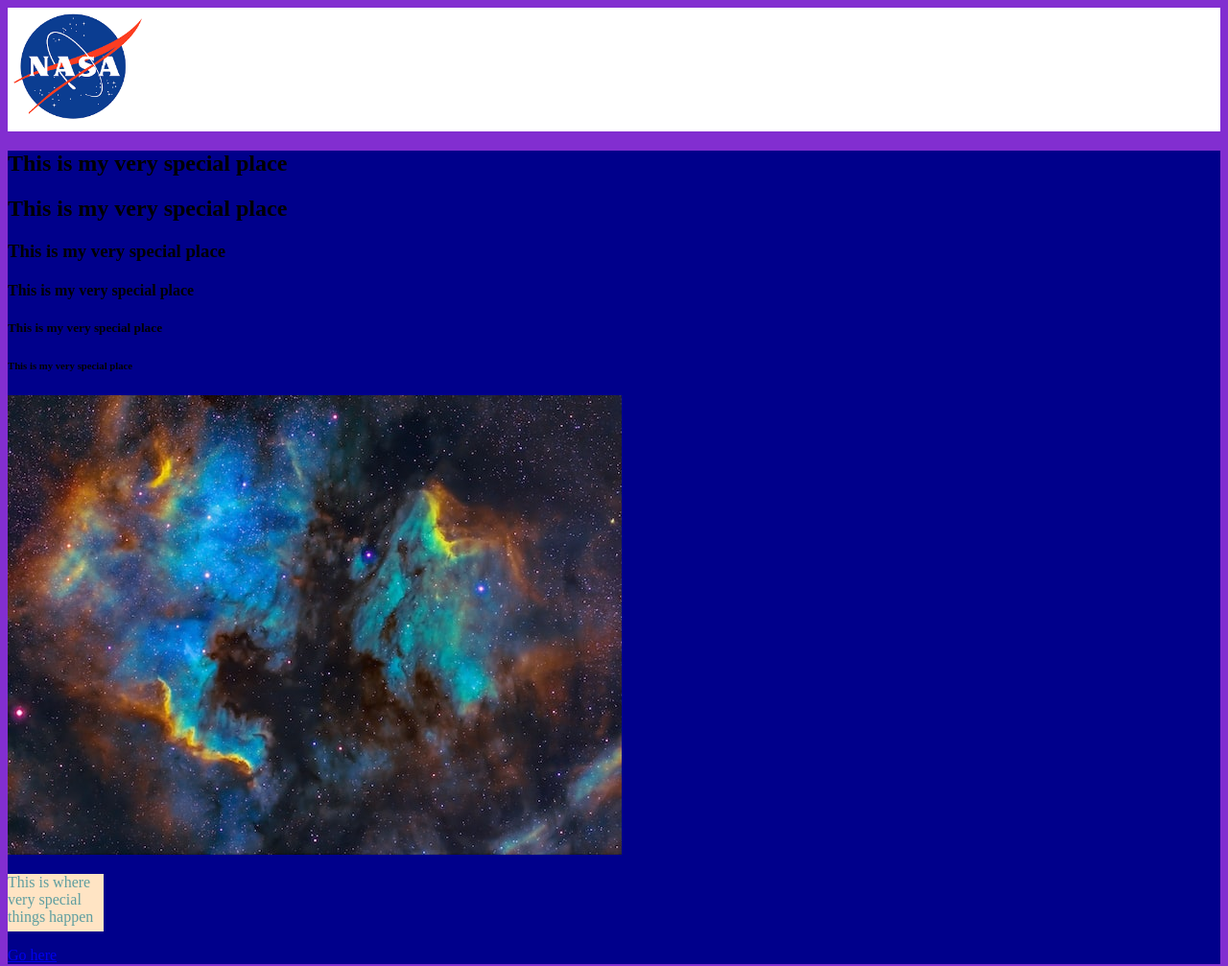
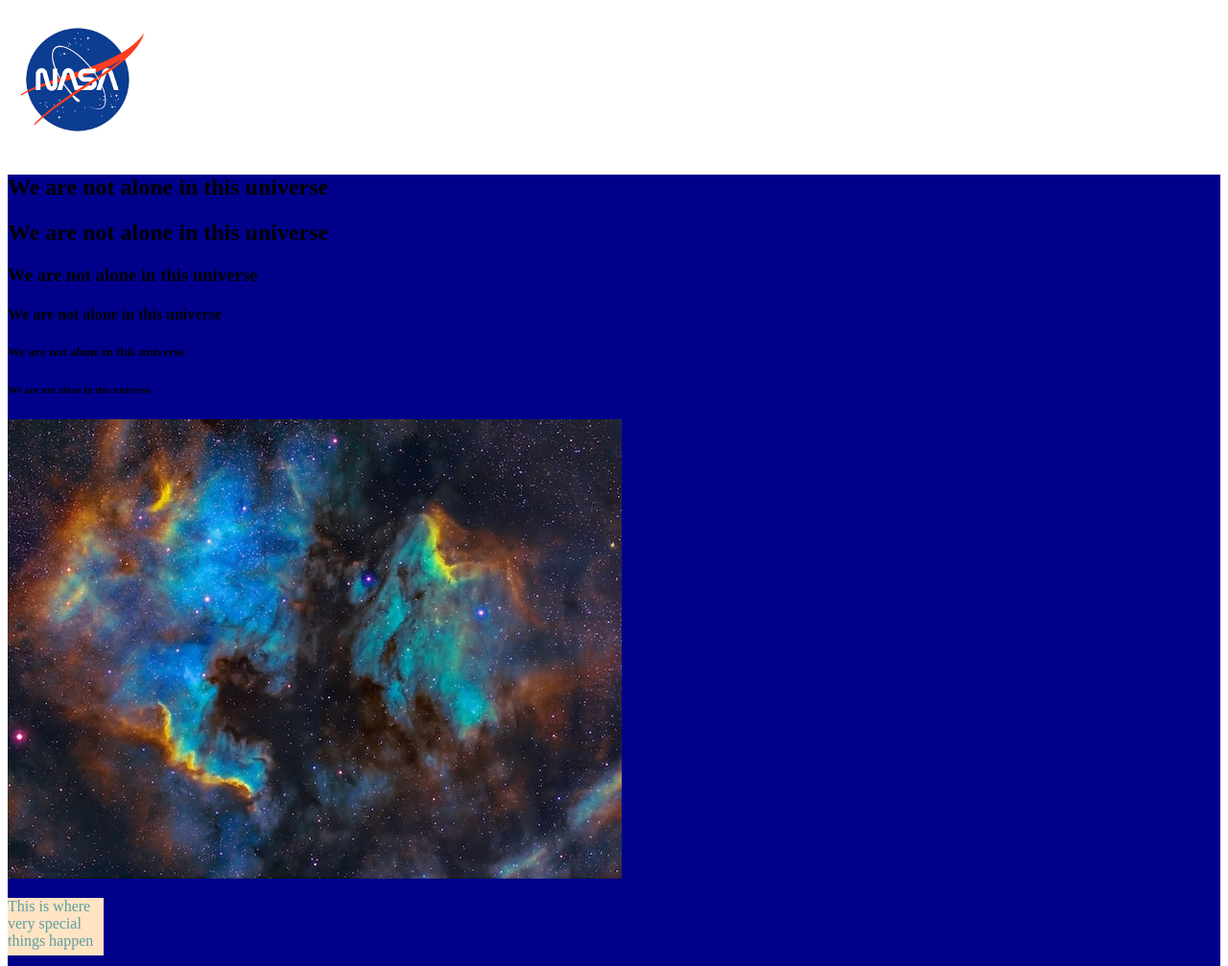
Before and after one commit to aklinnea/Theme2, a plain HTML site: page index.html in a window 1280 px wide. Shown: the top 1007 px of the page at 96% size. Drawn offline with Linux system fonts and the light colour scheme.

Commit message:
added new style

```diff
--- a/css/style.css
+++ b/css/style.css
@@ -1,5 +1,5 @@
 body {
-    background-color: #822ed0;
+    background-color: #ffffff;
 }
 
 header {
--- a/index.html
+++ b/index.html
@@ -8,16 +8,16 @@
         </head>
         <body>
             <header>
-                <img src="./Assets/nedladdning.png" width="150">
+                <img src="./Assets/nedladdning (4).png" width="150">
             </header>
             <main>
                 <article>
-                    <h1>This is my very special place</h1>
-                    <h2>This is my very special place</h2>
-                    <h3>This is my very special place</h3>
-                    <h4>This is my very special place</h4>
-                    <h5>This is my very special place</h5>
-                    <h6>This is my very special place</h6>
+                    <h1>We are not alone in this universe</h1>
+                    <h2>We are not alone in this universe</h2>
+                    <h3>We are not alone in this universe</h3>
+                    <h4>We are not alone in this universe</h4>
+                    <h5>We are not alone in this universe</h5>
+                    <h6>We are not alone in this universe</h6>
                     <img src="./Assets/space.jpg">
                     <p class="special-things">
                         This is where very special things happen
```
Also changed, not shown: Assets/images (1).jfif (added), Assets/images.jfif (added), Assets/images.png (added), Assets/kisspng-astronaut-apollo-11-t-shirt-astronaut-png-photos-5a77ea1c4ba8a0.2387586515178081563099.jpg (added), Assets/nedladdning (1).png (added), Assets/nedladdning (2).png (added), Assets/nedladdning (3).png (added), Assets/nedladdning (4).png (added).
